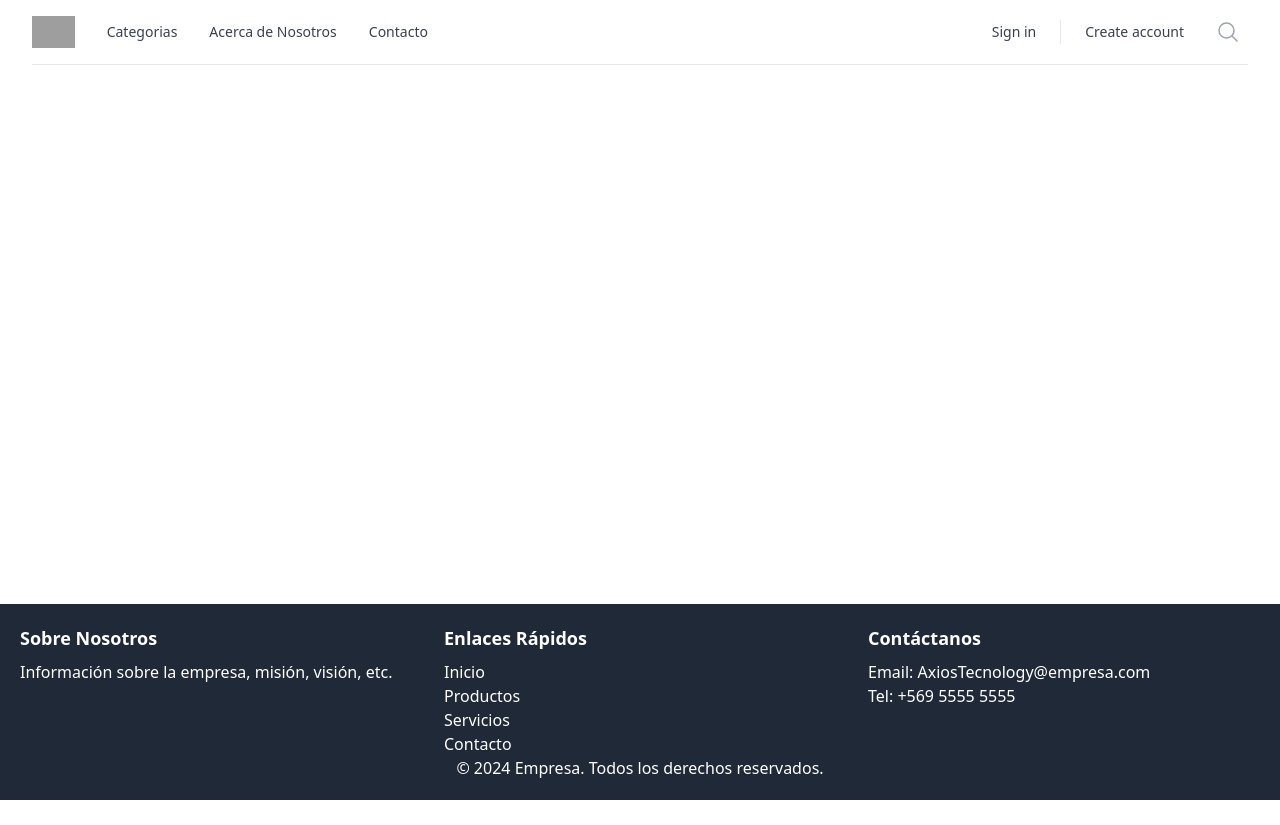
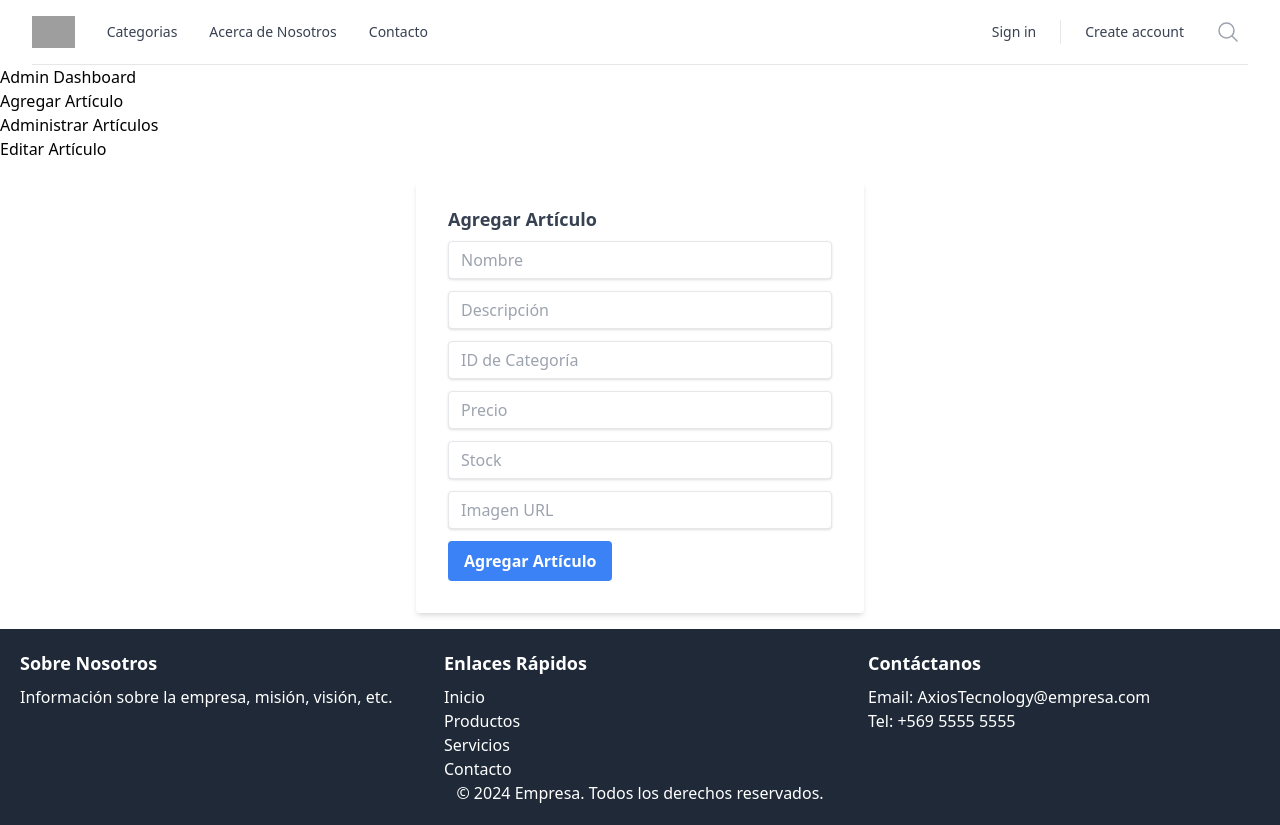
Before and after one commit to Axioon/MarketPlace, a React (Vite) app in the folder frontend/: page /admin/add-article in a window 1280 px wide. Before the commit the page ends 800 px from the top, so only its background shows below. Built offline with nearby package versions, Linux system fonts and the light colour scheme; grey boxes are pictures that could not be loaded.

Commit message:
Editar-Añadir-Eliminar Admin
Esta en proceso no terminado

```diff
--- a/frontend/src/App.jsx
+++ b/frontend/src/App.jsx
@@ -28,9 +28,9 @@ function App() {
             <Route path="/acerca-de-nosotros" element={<Nosotros />} />
             <Route path="/cart" element={<Shop />} />
             <Route path="/hardware/tarjeta-de-video" element={<Articles />} />
-            <Route element={<PrivateRoute roleRequired={1} />}>
-              <Route path="/admin" element={<AdminDashboard />} />
-            </Route>
+            <Route path="/admin/*" element={<PrivateRoute roleRequired={1}>
+              <AdminDashboard />
+            </PrivateRoute>} />
           </Routes>
         </div>
         <Footer />
--- a/frontend/src/components/Admin/AddArticleForm.jsx
+++ b/frontend/src/components/Admin/AddArticleForm.jsx
@@ -1,5 +1,5 @@
 import React, { useState } from 'react';
-import axios from './config/axios';
+import axios from '../../config/axiosConfig';
 
 const AddArticleForm = () => {
   const [formData, setFormData] = useState({
@@ -34,16 +34,18 @@ const AddArticleForm = () => {
   };
 
   return (
-    <form onSubmit={handleSubmit}>
-      <h1>Agregar Artículo</h1>
-      <input name="nombre" value={formData.nombre} onChange={handleChange} placeholder="Nombre" required />
-      <input name="descripcion" value={formData.descripcion} onChange={handleChange} placeholder="Descripción" required />
-      <input name="categoria_id" value={formData.categoria_id} onChange={handleChange} placeholder="ID de Categoría" required />
-      <input name="precio" value={formData.precio} onChange={handleChange} placeholder="Precio" required />
-      <input name="stock" value={formData.stock} onChange={handleChange} placeholder="Stock" required />
-      <input name="img" value={formData.img} onChange={handleChange} placeholder="Imagen URL" required />
-      <button type="submit">Agregar Artículo</button>
-    </form>
+    <div className="max-w-md mx-auto mt-5">
+      <form onSubmit={handleSubmit} className="bg-white shadow-md rounded px-8 pt-6 pb-8 mb-4">
+        <h1 className="block text-gray-700 text-lg font-bold mb-2">Agregar Artículo</h1>
+        <input className="shadow appearance-none border rounded w-full py-2 px-3 text-gray-700 leading-tight focus:outline-none focus:shadow-outline mb-3" name="nombre" value={formData.nombre} onChange={handleChange} placeholder="Nombre" required />
+        <input className="shadow appearance-none border rounded w-full py-2 px-3 text-gray-700 leading-tight focus:outline-none focus:shadow-outline mb-3" name="descripcion" value={formData.descripcion} onChange={handleChange} placeholder="Descripción" required />
+        <input className="shadow appearance-none border rounded w-full py-2 px-3 text-gray-700 leading-tight focus:outline-none focus:shadow-outline mb-3" name="categoria_id" value={formData.categoria_id} onChange={handleChange} placeholder="ID de Categoría" required />
+        <input className="shadow appearance-none border rounded w-full py-2 px-3 text-gray-700 leading-tight focus:outline-none focus:shadow-outline mb-3" name="precio" value={formData.precio} onChange={handleChange} placeholder="Precio" required />
+        <input className="shadow appearance-none border rounded w-full py-2 px-3 text-gray-700 leading-tight focus:outline-none focus:shadow-outline mb-3" name="stock" value={formData.stock} onChange={handleChange} placeholder="Stock" required />
+        <input className="shadow appearance-none border rounded w-full py-2 px-3 text-gray-700 leading-tight focus:outline-none focus:shadow-outline mb-3" name="img" value={formData.img} onChange={handleChange} placeholder="Imagen URL" required />
+        <button type="submit" className="bg-blue-500 hover:bg-blue-700 text-white font-bold py-2 px-4 rounded focus:outline-none focus:shadow-outline">Agregar Artículo</button>
+      </form>
+    </div>
   );
 };
 
--- a/frontend/src/components/Admin/ArticlesAdmin.jsx
+++ b/frontend/src/components/Admin/ArticlesAdmin.jsx
@@ -1,5 +1,5 @@
 import React, { useEffect, useState } from 'react';
-import axios from './config/axios';
+import axios from '../../config/axiosConfig';
 
 const ArticlesAdmin = () => {
   const [articles, setArticles] = useState([]);
@@ -17,25 +17,11 @@ const ArticlesAdmin = () => {
     fetchArticles();
   }, []);
 
-  return (
-    <div>
-      <h1>Administrar Artículos</h1>
-      {articles.map(article => (
-        <div key={article.id}>
-          <h2>{article.nombre}</h2>
-          <p>{article.descripcion}</p>
-          <button onClick={() => handleEdit(article.id)}>Editar</button>
-          <button onClick={() => handleDelete(article.id)}>Eliminar</button>
-        </div>
-      ))}
-    </div>
-  );
+  const handleEdit = (id) => {
+    window.location.href = `/edit-article/${id}`;
+  };
 
-  function handleEdit(id) {
-    window.location.href = `/edit-article/${id}`;
-  }
-
-  async function handleDelete(id) {
+  const handleDelete = async (id) => {
     if (window.confirm('¿Estás seguro de que quieres eliminar este artículo?')) {
       try {
         await axios.delete(`/articulo/${id}`);
@@ -44,7 +30,21 @@ const ArticlesAdmin = () => {
         console.error('Error deleting article:', error);
       }
     }
-  }
+  };
+
+  return (
+    <div className="m-5">
+      <h1 className="text-lg font-bold mb-4">Administrar Artículos</h1>
+      {articles.map(article => (
+        <div key={article.id} className="bg-white shadow-md rounded px-8 pt-6 pb-8 mb-4">
+          <h2 className="block text-gray-700 text-md font-bold mb-2">{article.nombre}</h2>
+          <p className="text-gray-700">{article.descripcion}</p>
+          <button onClick={() => handleEdit(article.id)} className="bg-blue-500 hover:bg-blue-700 text-white font-bold py-1 px-2 rounded focus:outline-none focus:shadow-outline mr-2">Editar</button>
+          <button onClick={() => handleDelete(article.id)} className="bg-red-500 hover:bg-red-700 text-white font-bold py-1 px-2 rounded focus:outline-none focus:shadow-outline">Eliminar</button>
+        </div>
+      ))}
+    </div>
+  );
 };
 
 export default ArticlesAdmin;
--- a/frontend/src/components/Admin/EditArticleForm.jsx
+++ b/frontend/src/components/Admin/EditArticleForm.jsx
@@ -1,5 +1,5 @@
 import React, { useEffect, useState } from 'react';
-import axios from './config/axios';
+import axios from '../../config/axiosConfig';
 import { useParams } from 'react-router-dom';
 
 const EditArticleForm = () => {
@@ -17,7 +17,11 @@ const EditArticleForm = () => {
     const fetchArticle = async () => {
       try {
         const { data } = await axios.get(`/articulo/${id}`);
-        setFormData(data.post);
+        if (data && data.post) {
+          setFormData(data.post);  // Asegúrate de que este es el formato correcto de tu respuesta
+        } else {
+          console.error('No se encontraron datos para el artículo:', id);
+        }
       } catch (error) {
         console.error('Error fetching article:', error);
       }
@@ -41,16 +45,18 @@ const EditArticleForm = () => {
   };
 
   return (
-    <form onSubmit={handleSubmit}>
-      <h1>Editar Artículo</h1>
-      <input name="nombre" value={formData.nombre} onChange={handleChange} placeholder="Nombre" required />
-      <input name="descripcion" value={formData.descripcion} onChange={handleChange} placeholder="Descripción" required />
-      <input name="categoria_id" value={formData.categoria_id} onChange={handleChange} placeholder="ID de Categoría" required />
-      <input name="precio" value={formData.precio} onChange={handleChange} placeholder="Precio" required />
-      <input name="stock" value={formData.stock} onChange={handleChange} placeholder="Stock" required />
-      <input name="img" value={formData.img} onChange={handleChange} placeholder="Imagen URL" required />
-      <button type="submit">Actualizar Artículo</button>
-    </form>
+    <div className="max-w-md mx-auto mt-5">
+      <form onSubmit={handleSubmit} className="bg-white shadow-md rounded px-8 pt-6 pb-8 mb-4">
+        <h1 className="block text-gray-700 text-lg font-bold mb-2">Editar Artículo</h1>
+        <input className="shadow appearance-none border rounded w-full py-2 px-3 text-gray-700 leading-tight focus:outline-none focus:shadow-outline mb-3" name="nombre" value={formData.nombre} onChange={handleChange} placeholder="Nombre" required />
+        <input className="shadow appearance-none border rounded w-full py-2 px-3 text-gray-700 leading-tight focus:outline-none focus:shadow-outline mb-3" name="descripcion" value={formData.descripcion} onChange={handleChange} placeholder="Descripción" required />
+        <input className="shadow appearance-none border rounded w-full py-2 px-3 text-gray-700 leading-tight focus:outline-none focus:shadow-outline mb-3" name="categoria_id" value={formData.categoria_id} onChange={handleChange} placeholder="ID de Categoría" required />
+        <input className="shadow appearance-none border rounded w-full py-2 px-3 text-gray-700 leading-tight focus:outline-none focus:shadow-outline mb-3" name="precio" value={formData.precio} onChange={handleChange} placeholder="Precio" required />
+        <input className="shadow appearance-none border rounded w-full py-2 px-3 text-gray-700 leading-tight focus:outline-none focus:shadow-outline mb-3" name="stock" value={formData.stock} onChange={handleChange} placeholder="Stock" required />
+        <input className="shadow appearance-none border rounded w-full py-2 px-3 text-gray-700 leading-tight focus:outline-none focus:shadow-outline mb-3" name="img" value={formData.img} onChange={handleChange} placeholder="Imagen URL" required />
+        <button type="submit" className="bg-blue-500 hover:bg-blue-700 text-white font-bold py-2 px-4 rounded focus:outline-none focus:shadow-outline">Actualizar Artículo</button>
+      </form>
+    </div>
   );
 };
 
--- a/frontend/src/context/AuthProvider.jsx
+++ b/frontend/src/context/AuthProvider.jsx
@@ -1,5 +1,4 @@
 //frontend\src\context\AuthProvider.jsx
-
 import React, { createContext, useState } from 'react';
 
 export const AuthContext = createContext();
--- a/frontend/src/views/Admin/AdminDashboard.jsx
+++ b/frontend/src/views/Admin/AdminDashboard.jsx
@@ -1,10 +1,31 @@
 import React from 'react';
+import { Routes, Route, Link } from 'react-router-dom';
+import AddArticleForm from '../../components/Admin/AddArticleForm';
+import ArticlesAdmin from '../../components/Admin/ArticlesAdmin';
+import EditArticleForm from '../../components/Admin/EditArticleForm';
 
 const AdminDashboard = () => {
   return (
     <div>
       <h1>Admin Dashboard</h1>
-      {/* Contenido adicional aquí */}
+      <nav>
+        <ul>
+          <li>
+            <Link to="add-article">Agregar Artículo</Link>
+          </li>
+          <li>
+            <Link to="articles">Administrar Artículos</Link>
+          </li>
+          <li>
+            <Link to="edit-article">Editar Artículo</Link>
+          </li>{/* Asumiendo que la edición será dinámica basada en ID */}
+        </ul>
+      </nav>
+      <Routes>
+        <Route path="add-article" element={<AddArticleForm />} />
+        <Route path="articles" element={<ArticlesAdmin />} />
+        <Route path="edit-article/:id" element={<EditArticleForm />} />
+      </Routes>
     </div>
   );
 };
--- a/frontend/src/views/SingIn.jsx
+++ b/frontend/src/views/SingIn.jsx
@@ -4,7 +4,6 @@ import React, { useState, useContext } from 'react';
 import axios from '../config/axiosConfig';
 import { useNavigate } from 'react-router-dom';
 import { AuthContext } from '../context/AuthProvider';
-
 
 const SignIn = () => {
   const [formData, setFormData] = useState({
@@ -29,13 +28,12 @@ const SignIn = () => {
         const { token, user } = response.data;
         localStorage.setItem('jwtToken', token);
         setAuthUser(user);
-        // Mostrar mensaje personalizado según el rol
-        if (user.rol_id === 1) { // Suponiendo que 1 es el ID de rol para administradores
+        if (user.rol_id === 1) {
           alert(`Bienvenido ${user.nombre} a la vista de Administrador de AxiosTechnology`);
           navigate('/admin');
         } else {
           alert(`Bienvenido ${user.nombre}`);
-          navigate('/'); // Navegar a la página de inicio o a otra página relevante para usuarios comunes
+          navigate('/');
         }
       })
       .catch(error => {
```
Also changed, not shown: frontend/src/components/Navbar.jsx (+17 -4 lines), frontend/src/components/PrivateRoute.jsx (+10 -12 lines).
